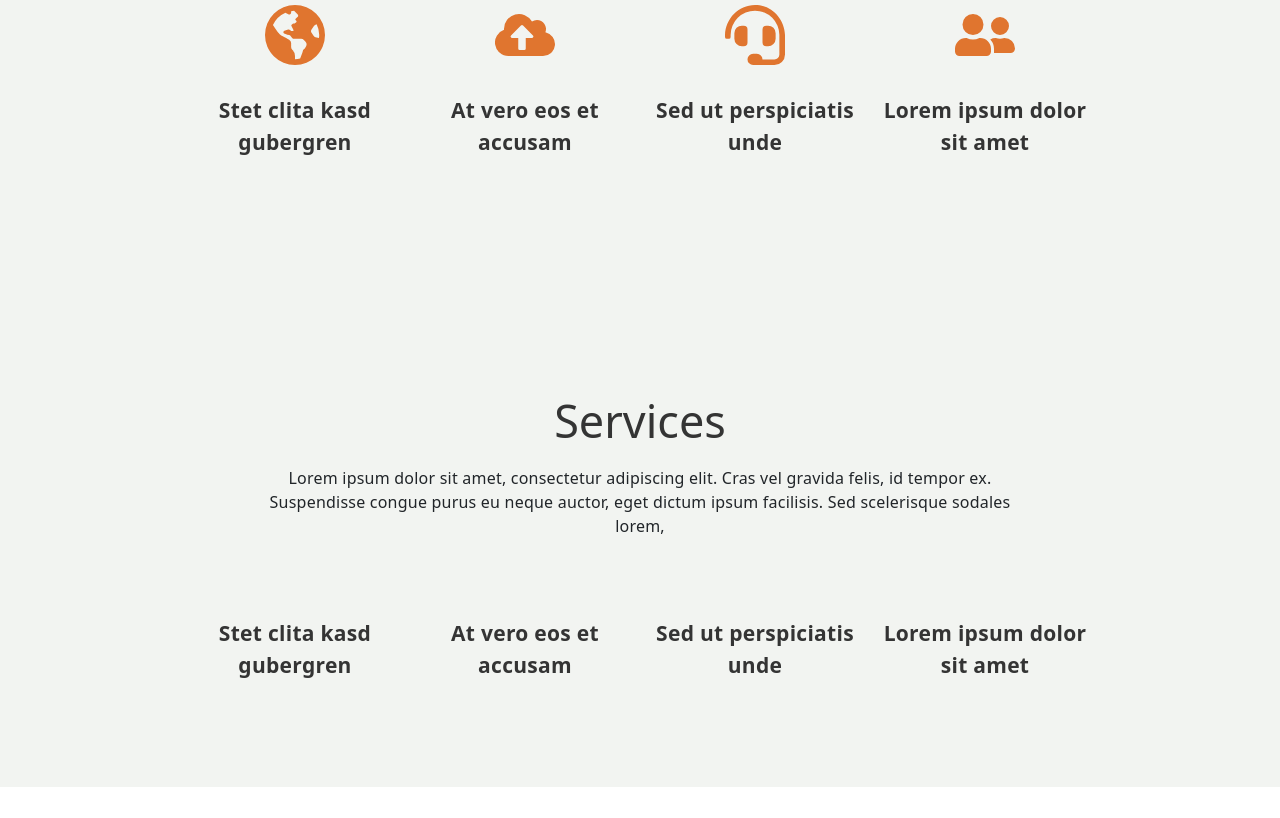
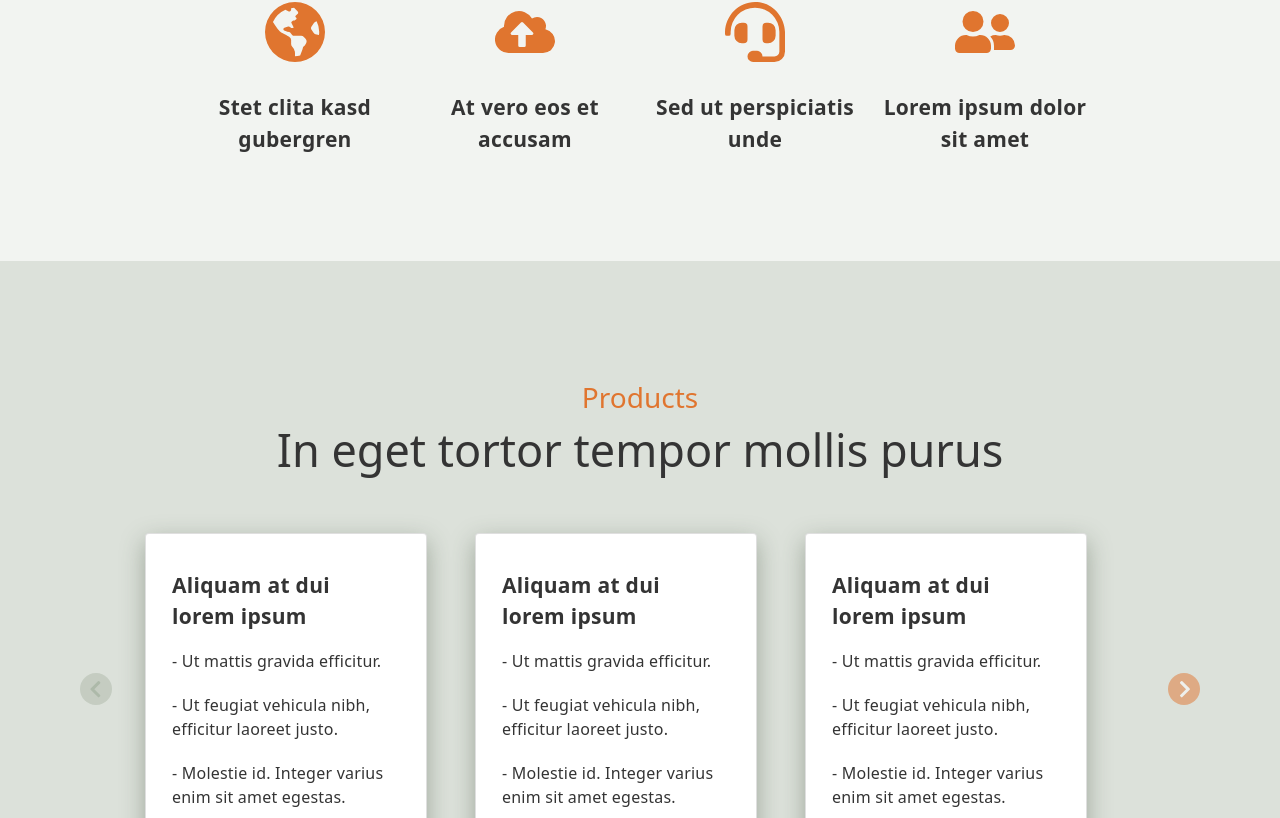
Before and after one commit to jcarrizo/landing-25watts, a React (Create React App) app: page / in a window 1280 px wide. Shown: the part 1982-2800 px from the top of the page. Before the commit the page ends 2769 px from the top, so only its background shows below. Built offline with nearby package versions, Linux system fonts and the light colour scheme.

Commit message:
Cambios y arreglos en Products

```diff
--- a/src/App.css
+++ b/src/App.css
@@ -2,6 +2,7 @@
   --main-bg-color: #E0752F;
 	--text-title-color: #343434;
 	--background-1: #F2F4F1;
+	--background-2: #DCE1DA;
 }
 
 header {
@@ -24,11 +25,11 @@ header .d-flex {
 	color: white;
 }
 
-.active {
+/* .active {
   color: white !important;
 
 	border-bottom: solid 3px var(--main-bg-color) !important;
-}
+} */
 
 .bg-light {
   background-color: transparent !important;
--- a/src/Components/Products/products.css
+++ b/src/Components/Products/products.css
@@ -0,0 +1,57 @@
+
+.sectionProducts{
+  padding: 30px 0px;
+  padding-bottom: 130px;
+  width: 100%;
+  background-color: var(--background-2);
+
+}
+.ProductsTitle{
+  margin-top: 90px;
+  display: flex;
+  justify-content: center;
+  font-size: 28px;
+  color: var(--main-bg-color);
+  text-align: center;
+}
+
+.sub-title-product{
+  margin-top: 0px!important;
+}
+
+.card-Products{
+  box-shadow: 0px 8px 24px #42533B66;
+opacity: 1;
+border-bottom: solid 5px ;
+border-bottom-color: var(--main-bg-color);
+padding: 0px 10px;
+}
+
+.text-products{
+   color: var(	--text-title-color);
+   font-size: 21px;
+   opacity: 1;
+   margin-top: 20px;
+   text-align: left;
+   letter-spacing: 0.29px;
+   width: 200px;
+   font-weight: 700;
+}
+.sub-text-products{
+  color:#343434;
+  font-size: 16px;
+  opacity: 1;
+  text-align: left;
+  letter-spacing: 0.22px;
+  width: 228px;
+  margin-bottom: 20px;
+}
+
+
+#carouselProducts .carousel-control-next-icon {
+  background-image: url(../../Images/Icon\ awesome-chevron-right.svg);
+}
+
+#carouselProducts .carousel-control-prev-icon {
+  background-image: url(../../Images/Icon\ awesome-chevron-left.svg);
+}
--- a/src/Components/Products/products.js
+++ b/src/Components/Products/products.js
@@ -4,40 +4,89 @@ import '../Products/products.css'
 function Products() {
   return (
     <>
-      <section className="sectionServices d-flex flex-column justify-content-center">
-        <h2 className="servicesTitle">Services</h2>
-        <div className="w-100 divcontenedor">
-          <p className="sub-text">Lorem ipsum dolor sit amet, consectetur adipiscing elit. Cras vel gravida felis, id tempor ex. Suspendisse congue purus eu neque auctor, eget dictum ipsum facilisis. Sed scelerisque sodales lorem,</p>
+      <section className="sectionProducts d-flex flex-column justify-content-center">
+        <h2 className="ProductsTitle">Products</h2>
+        <h3 className="servicesTitle sub-title-product">In eget tortor tempor mollis purus</h3>
+
+
+        <div id="carouselProducts" class="carousel slide" data-bs-ride="carousel">
+          <div class="carousel-inner">
+            <div class="carousel-item active">
+              <div className="d-flex flex-colum justify-content-center mt-5">
+                <div class="card card-Products me-5">
+                  <div class="card-body d-flex flex-column  justify-content-center">
+                    <p className="text-products">Aliquam at dui lorem ipsum</p>
+                    <p className="sub-text-products">- Ut mattis gravida efficitur.</p>
+                    <p className="sub-text-products">- Ut feugiat vehicula nibh, efficitur laoreet justo.</p>
+                    <p className="sub-text-products">- Molestie id. Integer varius enim sit amet egestas.</p>
+                    <p className="sub-text-products">- Ut mattis gravida efficitur.</p>
+                  </div>
+                </div>
+                <div class="card card-Products me-5">
+                  <div class="card-body d-flex flex-column  justify-content-center">
+                    <p className="text-products">Aliquam at dui lorem ipsum</p>
+                    <p className="sub-text-products">- Ut mattis gravida efficitur.</p>
+                    <p className="sub-text-products">- Ut feugiat vehicula nibh, efficitur laoreet justo.</p>
+                    <p className="sub-text-products">- Molestie id. Integer varius enim sit amet egestas.</p>
+                    <p className="sub-text-products">- Ut mattis gravida efficitur.</p>
+                  </div>
+                </div>
+                <div class="card card-Products me-5">
+                  <div class="card-body d-flex flex-column  justify-content-center">
+                    <p className="text-products">Aliquam at dui lorem ipsum</p>
+                    <p className="sub-text-products">- Ut mattis gravida efficitur.</p>
+                    <p className="sub-text-products">- Ut feugiat vehicula nibh, efficitur laoreet justo.</p>
+                    <p className="sub-text-products">- Molestie id. Integer varius enim sit amet egestas.</p>
+                    <p className="sub-text-products">- Ut mattis gravida efficitur.</p>
+                  </div>
+                </div>
+              </div>
+            </div>
+            <div class="carousel-item">
+              <div className="d-flex flex-colum justify-content-center mt-5">
+                <div class="card card-Products me-5">
+                  <div class="card-body d-flex flex-column  justify-content-center">
+                    <p className="text-products">Aliquam at dui lorem ipsum</p>
+                    <p className="sub-text-products">- Ut mattis gravida efficitur.</p>
+                    <p className="sub-text-products">- Ut feugiat vehicula nibh, efficitur laoreet justo.</p>
+                    <p className="sub-text-products">- Molestie id. Integer varius enim sit amet egestas.</p>
+                    <p className="sub-text-products">- Ut mattis gravida efficitur.</p>
+                  </div>
+                </div>
+                <div class="card card-Products me-5">
+                  <div class="card-body d-flex flex-column  justify-content-center">
+                    <p className="text-products">Aliquam at dui lorem ipsum</p>
+                    <p className="sub-text-products">- Ut mattis gravida efficitur.</p>
+                    <p className="sub-text-products">- Ut feugiat vehicula nibh, efficitur laoreet justo.</p>
+                    <p className="sub-text-products">- Molestie id. Integer varius enim sit amet egestas.</p>
+                    <p className="sub-text-products">- Ut mattis gravida efficitur.</p>
+                  </div>
+                </div>
+                <div class="card card-Products me-5">
+                  <div class="card-body d-flex flex-column  justify-content-center">
+                    <p className="text-products">Aliquam at dui lorem ipsum</p>
+                    <p className="sub-text-products">- Ut mattis gravida efficitur.</p>
+                    <p className="sub-text-products">- Ut feugiat vehicula nibh, efficitur laoreet justo.</p>
+                    <p className="sub-text-products">- Molestie id. Integer varius enim sit amet egestas.</p>
+                    <p className="sub-text-products">- Ut mattis gravida efficitur.</p>
+                  </div>
+                </div>
+              </div>
+            </div>
+            {/* <div class="carousel-item">
+              <img src="https://picsum.photos/200/300?random=1" class="d-block w-100" alt="..."></img>
+            </div> */}
+          </div>
+          <button class="carousel-control-prev" type="button" data-bs-target="#carouselProducts" data-bs-slide="prev">
+            <span class="carousel-control-prev-icon" aria-hidden="true"></span>
+            <span class="visually-hidden">Previous</span>
+          </button>
+          <button class="carousel-control-next" type="button" data-bs-target="#carouselProducts" data-bs-slide="next">
+            <span class="carousel-control-next-icon" aria-hidden="true"></span>
+            <span class="visually-hidden">Next</span>
+          </button>
         </div>
-        <div className="d-flex justify-content-center">
-          <div className="row  divServices">
-            <div className="col-md-3  flex-column">
-              <div className="d-flex justify-content-center">
 
-              </div>
-
-              <p className="subtext-icon">Stet clita kasd gubergren</p>
-            </div>
-            <div className="col-md-3 flex-column">
-              <div className="d-flex justify-content-center">
-
-              </div>
-              <p className="subtext-icon">At vero eos et accusam</p>
-            </div>
-            <div className="col-md-3 flex-column">
-              <div className="d-flex justify-content-center">
-
-              </div>
-              <p className="subtext-icon">Sed ut perspiciatis unde</p>
-            </div>
-            <div className="col-md-3 flex-column">
-              <div className="d-flex justify-content-center">
-
-              </div>
-              <p className="subtext-icon">Lorem ipsum dolor sit amet</p>
-            </div>
-          </div>
-        </div>
 
 
       </section>
--- a/src/Components/Services/services.css
+++ b/src/Components/Services/services.css
@@ -4,8 +4,6 @@
   background-color: var(	--background-1);
 
 }
-
-
 .servicesTitle{
   margin-top: 90px;
   display: flex;
```
Also changed, not shown: src/Images/Icon awesome-chevron-left.svg (added), src/Images/Icon awesome-chevron-right.svg (added).
